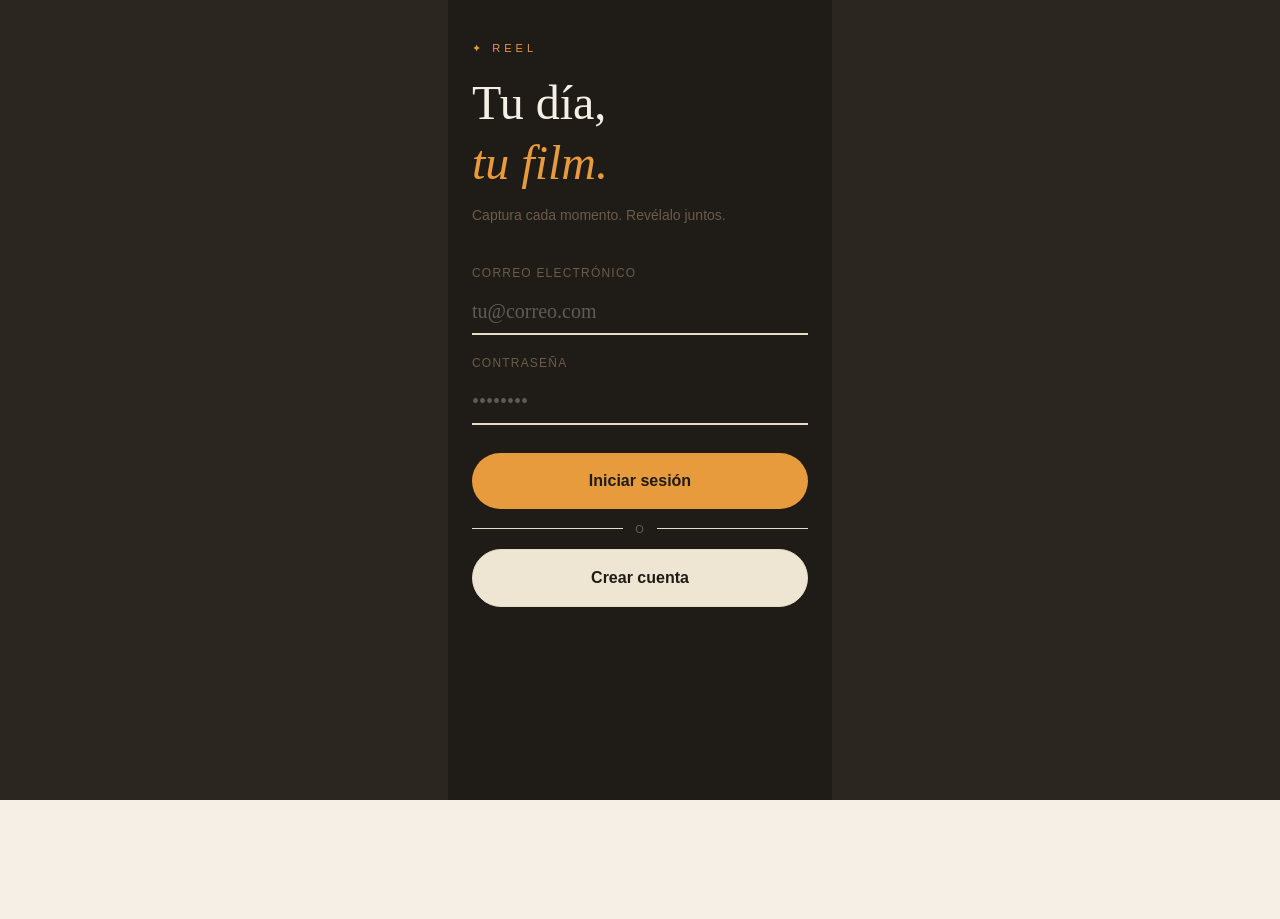
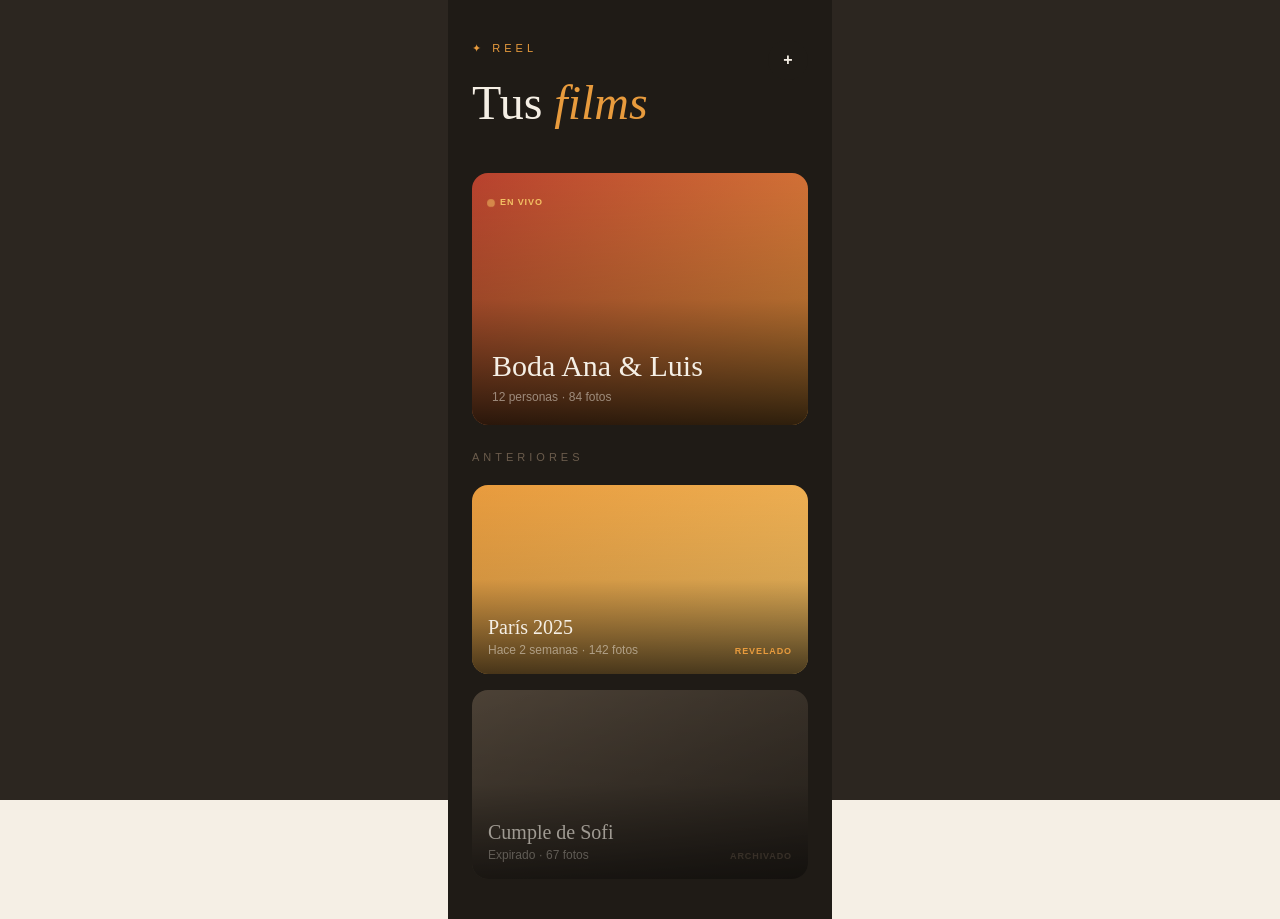
Before and after one commit to Carlos-Padron/events-app-web, an Angular app: page /eventos in a window 1280 px wide. Before the commit this address led to /login. Before the commit the page ends 800 px from the top, so only its background shows below. Built offline with nearby package versions, Linux system fonts and the light colour scheme.

Commit message:
home page defined

```diff
--- a/src/app/app.routes.ts
+++ b/src/app/app.routes.ts
@@ -11,8 +11,8 @@ export const routes: Routes = [
         loadChildren: () => import('./features/auth/auth.routes').then((r) => r.routes),
       },
       {
-        path: 'events/create',
-        loadComponent: () => import('./features/events/pages/create-event/create-event').then((c) => c.CreateEvent),
+        path: 'eventos',
+        loadChildren: () => import('./features/events/pages/events.routes').then((r) => r.routes),
       },
       {
         path: '**',
--- a/src/app/features/auth/pages/login/login.html
+++ b/src/app/features/auth/pages/login/login.html
@@ -53,6 +53,7 @@
         size="lg"
         [fullWidth]="true"
         [disabled]="isLoading()"
+        routerLink="/registro"
       >
         Crear cuenta
       </app-button>
--- a/src/app/features/auth/pages/login/login.ts
+++ b/src/app/features/auth/pages/login/login.ts
@@ -1,5 +1,6 @@
 import { ChangeDetectionStrategy, Component, inject, signal } from '@angular/core';
 import { FormBuilder, ReactiveFormsModule, Validators } from '@angular/forms';
+import { Router, RouterLink } from '@angular/router';
 import { Input } from '../../../../components/input/input';
 import { Button } from '../../../../components/button/button';
 import { Spinner } from '../../../../components/spinner/spinner';
@@ -9,11 +10,12 @@ import { Divider } from '../../../../components/divider/divider';
   selector: 'app-login',
   changeDetection: ChangeDetectionStrategy.OnPush,
   host: { class: 'flex-1 flex flex-col' },
-  imports: [ReactiveFormsModule, Input, Button, Spinner, Divider],
+  imports: [ReactiveFormsModule, RouterLink, Input, Button, Spinner, Divider],
   templateUrl: './login.html',
 })
 export class Login {
-  private fb = inject(FormBuilder);
+  private fb     = inject(FormBuilder);
+  private router = inject(Router);
 
   form = this.fb.group({
     email:    ['', [Validators.required, Validators.email]],
@@ -46,6 +48,6 @@ export class Login {
     this.isLoading.set(true);
     await new Promise(resolve => setTimeout(resolve, 1500));
     this.isLoading.set(false);
-    console.log(this.form.value);
+    this.router.navigate(['/eventos']);
   }
 }
--- a/src/app/features/auth/pages/register/register.html
+++ b/src/app/features/auth/pages/register/register.html
@@ -84,6 +84,7 @@
         size="lg"
         [fullWidth]="true"
         [disabled]="isLoading()"
+        routerLink="/login"
       >
         Ya tengo cuenta
       </app-button>
--- a/src/app/features/auth/pages/register/register.ts
+++ b/src/app/features/auth/pages/register/register.ts
@@ -6,6 +6,7 @@ import {
   ValidationErrors,
   Validators,
 } from '@angular/forms';
+import { RouterLink } from '@angular/router';
 import { Input } from '../../../../components/input/input';
 import { Button } from '../../../../components/button/button';
 import { Spinner } from '../../../../components/spinner/spinner';
@@ -21,7 +22,7 @@ function matchPasswords(control: AbstractControl): ValidationErrors | null {
   selector: 'app-register',
   changeDetection: ChangeDetectionStrategy.OnPush,
   host: { class: 'flex-1 flex flex-col' },
-  imports: [ReactiveFormsModule, Input, Button, Spinner, Divider],
+  imports: [ReactiveFormsModule, RouterLink, Input, Button, Spinner, Divider],
   templateUrl: './register.html',
 })
 export class Register {
--- /dev/null
+++ b/src/app/features/events/pages/events.routes.ts
@@ -0,0 +1,12 @@
+import { Routes } from '@angular/router';
+
+export const routes: Routes = [
+  {
+    path: '',
+    loadComponent: () => import('./home/home').then((c) => c.HomeEvent),
+  },
+  {
+    path: 'crear',
+    loadComponent: () => import('./create-event/create-event').then((c) => c.CreateEvent),
+  },
+];
--- /dev/null
+++ b/src/app/features/events/pages/home/home.html
@@ -0,0 +1,80 @@
+<div class="flex-1 overflow-y-auto flex flex-col bg-ink px-6 py-10">
+
+  <!-- Header -->
+  <div class="flex items-start justify-between pb-10">
+    <div>
+      <p class="section-label text-ember mb-4">✦ Reel</p>
+      <h1 class="font-display text-5xl font-light text-paper leading-tight">
+        Tus <em class="italic text-ember">films</em>
+      </h1>
+    </div>
+    <app-button [icon]="true" variant="primary" size="md" routerLink="/eventos/crear" aria-label="Crear nuevo film">
+      +
+    </app-button>
+  </div>
+
+  @if (events().length === 0) {
+
+    <!-- Empty state -->
+    <div class="flex-1 flex flex-col items-center justify-center text-center gap-6">
+      <div class="w-20 h-20 bg-ember/10 rounded-full flex items-center justify-center">
+        <span class="font-display text-4xl text-ember">✦</span>
+      </div>
+      <div>
+        <h2 class="font-display text-2xl font-light text-paper mb-2">
+          Aún no hay <em class="italic text-ember">films</em>.
+        </h2>
+        <p class="text-sm text-earth max-w-65 leading-relaxed">
+          Crea tu primer rollo y compártelo con las personas que quieres que capturen el momento.
+        </p>
+      </div>
+      <app-button variant="accent" size="lg" routerLink="/eventos/crear">
+        Crear primer film ✦
+      </app-button>
+    </div>
+
+  } @else {
+
+    <div class="flex flex-col gap-4">
+
+      <!-- Live events — large poster -->
+      @for (event of liveEvents(); track event.id) {
+        <div [class]="cardClass(event)" class="aspect-4/3">
+          <div class="absolute inset-0 bg-linear-to-t from-black/80 via-black/20 to-transparent"></div>
+          <div class="absolute inset-x-0 top-4 px-4">
+            <span class="inline-flex items-center gap-1.5 text-[9px] tracking-widest uppercase font-semibold text-sun">
+              <span class="w-1.5 h-1.5 bg-sun rounded-full animate-pulse-dot"></span> En vivo
+            </span>
+          </div>
+          <div class="absolute inset-x-0 bottom-0 p-5">
+            <h2 class="font-display text-3xl text-paper font-light leading-tight mb-1">{{ event.title }}</h2>
+            <p class="text-paper/50 text-xs">{{ event.details }}</p>
+          </div>
+        </div>
+      }
+
+      <!-- Past events -->
+      @if (hasLive() && pastEvents().length > 0) {
+        <p class="section-label text-earth mt-2 mb-1">Anteriores</p>
+      }
+
+      @for (event of pastEvents(); track event.id) {
+        <div [class]="cardClass(event)" class="aspect-video">
+          <div class="absolute inset-0 bg-linear-to-t from-black/70 via-black/10 to-transparent"></div>
+          <div class="absolute inset-x-0 bottom-0 p-4 flex items-end justify-between">
+            <div>
+              <h2 class="font-display text-xl text-paper font-light leading-tight">{{ event.title }}</h2>
+              <p class="text-paper/50 text-xs mt-0.5">{{ event.details }}</p>
+            </div>
+            <span class="text-[9px] tracking-widest uppercase font-semibold"
+              [class]="event.status === 'revealed' ? 'text-ember' : 'text-earth/60'">
+              {{ statusLabel[event.status] }}
+            </span>
+          </div>
+        </div>
+      }
+
+    </div>
+  }
+
+</div>
--- /dev/null
+++ b/src/app/features/events/pages/home/home.ts
@@ -0,0 +1,53 @@
+import { ChangeDetectionStrategy, Component, computed, signal } from '@angular/core';
+import { RouterLink } from '@angular/router';
+import { Button } from '../../../../components/button/button';
+import { BadgeStatus } from '../../../../components/badge/badge';
+
+type EventGradient = 'crimson-ember' | 'ember-sun' | 'earth';
+
+interface EventItem {
+  id: string;
+  title: string;
+  details: string;
+  status: BadgeStatus;
+  gradient: EventGradient;
+}
+
+@Component({
+  selector: 'app-home-event',
+  changeDetection: ChangeDetectionStrategy.OnPush,
+  host: { class: 'flex-1 flex flex-col' },
+  imports: [RouterLink, Button],
+  templateUrl: './home.html',
+})
+export class HomeEvent {
+  events = signal<EventItem[]>([
+    { id: '1', title: 'Boda Ana & Luis',  details: '12 personas · 84 fotos',      status: 'live',     gradient: 'crimson-ember' },
+    { id: '2', title: 'París 2025',        details: 'Hace 2 semanas · 142 fotos',  status: 'revealed', gradient: 'ember-sun'     },
+    { id: '3', title: 'Cumple de Sofi',    details: 'Expirado · 67 fotos',         status: 'archived', gradient: 'earth'         },
+  ]);
+
+  liveEvents     = computed(() => this.events().filter(e => e.status === 'live'));
+  pastEvents     = computed(() => this.events().filter(e => e.status !== 'live'));
+  hasLive        = computed(() => this.liveEvents().length > 0);
+
+  readonly gradientMap: Record<EventGradient, string> = {
+    'crimson-ember': 'from-crimson to-ember',
+    'ember-sun':     'from-ember to-sun',
+    'earth':         'from-earth to-ink-soft',
+  };
+
+  readonly statusLabel: Record<BadgeStatus, string> = {
+    live:     'En vivo',
+    revealed: 'Revelado',
+    draft:    'Borrador',
+    archived: 'Archivado',
+    expired:  'Expirado',
+    popular:  'Popular',
+    free:     'Gratis',
+  };
+
+  cardClass(e: EventItem): string {
+    return `relative rounded-2xl overflow-hidden w-full bg-gradient-to-br ${this.gradientMap[e.gradient]} ${e.status === 'archived' ? 'opacity-60' : ''}`;
+  }
+}
```
